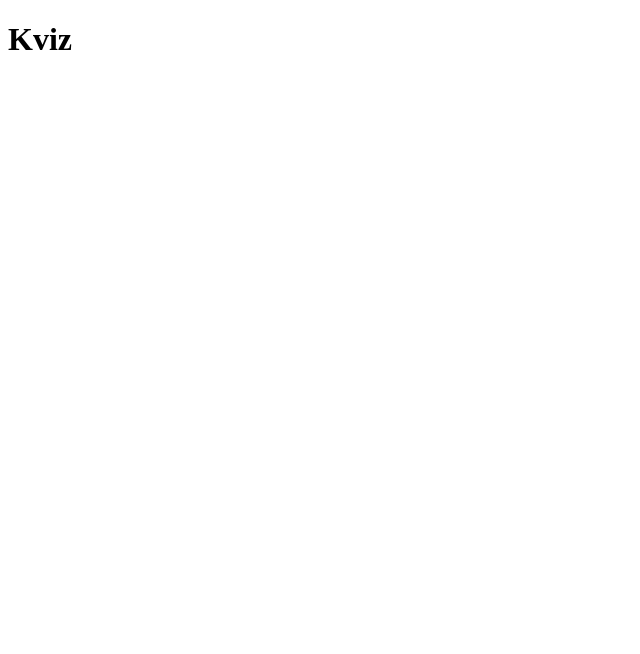
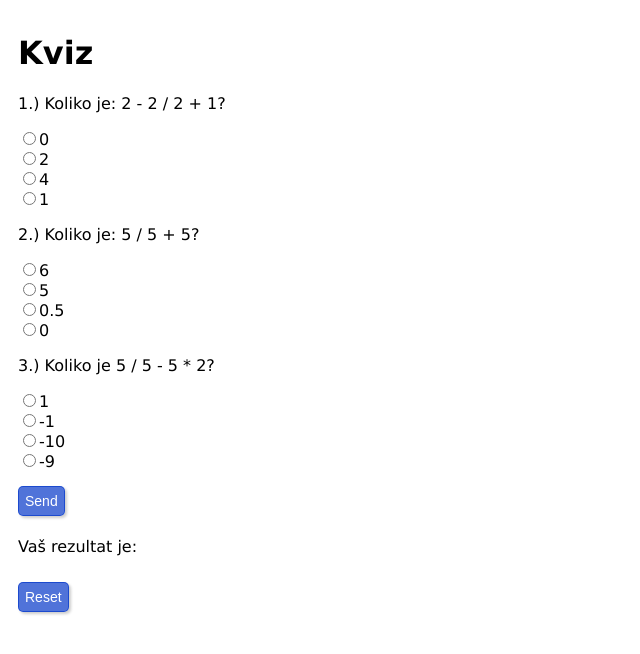
Before and after one commit to blagojevicbojan/quiz-react, a React (Vite) app: page / in a window 1280 px wide. Shown: the top 654 px of the page, without its empty margins (0-640 px from the left). Built offline with nearby package versions, Linux system fonts and the light colour scheme.

Commit message:
layout - questions, send and reset button, score

```diff
--- a/src/App.jsx
+++ b/src/App.jsx
@@ -1,9 +1,18 @@
 import "./App.css";
+import questions from "./data";
+import FormQuestions from "./FormQuestions";
+import Score from "./Score";
+import Reset from "./Reset";
 
 function App() {
   return (
     <div className="App">
       <h1>Kviz</h1>
+      <FormQuestions questions={questions} />
+      <>
+        <Score />
+        <Reset />
+      </>
     </div>
   );
 }
--- /dev/null
+++ b/src/Button.jsx
@@ -0,0 +1,9 @@
+const Button = ({ children, handleClick }) => {
+  return (
+    <button className="btn" onClick={handleClick}>
+      {children}
+    </button>
+  );
+};
+
+export default Button;
--- /dev/null
+++ b/src/FormQuestions.jsx
@@ -0,0 +1,13 @@
+import Button from "./Button";
+import Questions from "./Questions";
+
+const FormQuestions = ({ questions }) => {
+  return (
+    <form>
+      <Questions questions={questions} />
+      <Button>Send</Button>
+    </form>
+  );
+};
+
+export default FormQuestions;
--- /dev/null
+++ b/src/Question.jsx
@@ -0,0 +1,18 @@
+const Question = ({ question, ind }) => {
+  return (
+    <div className="question">
+      <p>
+        <span>{ind + 1}.) </span>
+        {question.question}
+      </p>
+      {question.answers.map((a, i) => (
+        <div key={i}>
+          <input type="radio" value={a} name={`question${ind}`} />
+          <label>{a}</label>
+        </div>
+      ))}
+    </div>
+  );
+};
+
+export default Question;
--- /dev/null
+++ b/src/Questions.jsx
@@ -0,0 +1,13 @@
+import Question from "./Question";
+
+const Questions = ({ questions }) => {
+  return (
+    <div className="questions">
+      {questions.map((q, i) => (
+        <Question key={i} question={q} ind={i} />
+      ))}
+    </div>
+  );
+};
+
+export default Questions;
--- /dev/null
+++ b/src/Reset.jsx
@@ -0,0 +1,7 @@
+import Button from "./Button";
+
+const Reset = () => {
+  return <Button>Reset</Button>;
+};
+
+export default Reset;
--- /dev/null
+++ b/src/Score.jsx
@@ -0,0 +1,9 @@
+const Score = () => {
+  return (
+    <div className="score">
+      <p>Vaš rezultat je: </p>
+    </div>
+  );
+};
+
+export default Score;
--- /dev/null
+++ b/src/data.js
@@ -0,0 +1,19 @@
+const questions = [
+  {
+    question: "Koliko je: 2 - 2 / 2 + 1?",
+    answers: ["0", "2", "4", "1"],
+    correct: "2",
+  },
+  {
+    question: "Koliko je: 5 / 5 + 5?",
+    answers: ["6", "5", "0.5", "0"],
+    correct: "6",
+  },
+  {
+    question: "Koliko je 5 / 5 - 5 * 2?",
+    answers: ["1", "-1", "-10", "-9"],
+    correct: "-9",
+  },
+];
+
+export default questions;
--- a/src/index.css
+++ b/src/index.css
@@ -0,0 +1,25 @@
+body {
+  font-family: Geneva, Verdana, sans-serif;
+}
+
+.App {
+  margin: 5px;
+  padding: 5px;
+}
+
+.btn {
+  background-color: rgba(7, 56, 201, 0.7);
+  color: white;
+  border: 1px solid rgba(7, 56, 201, 0.7);
+  border-radius: 5px;
+  padding: 6px;
+  margin-top: 10px;
+  margin-bottom: 5px;
+  cursor: pointer;
+  font-size: 14px;
+  box-shadow: 2px 2px 3px rgba(0, 0, 0, 0.2);
+}
+
+.question {
+  margin-bottom: 5px;
+}
```
Also changed, not shown: 1 other file (tests, documents, lock files or other folders).
